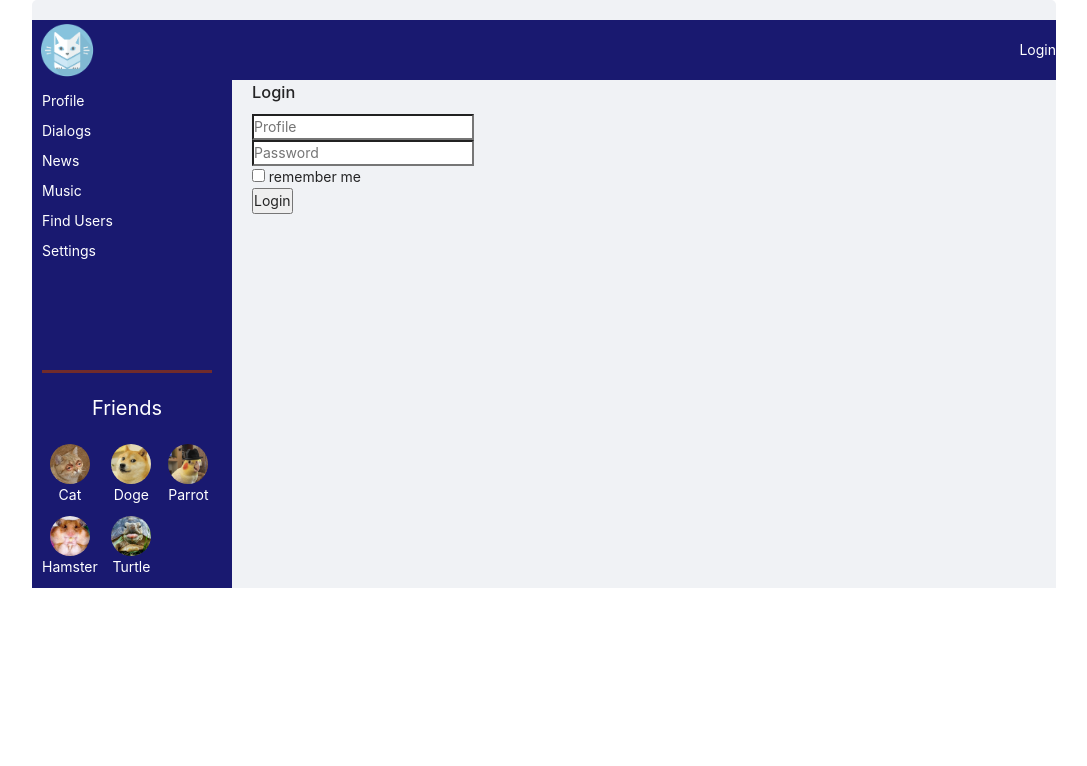
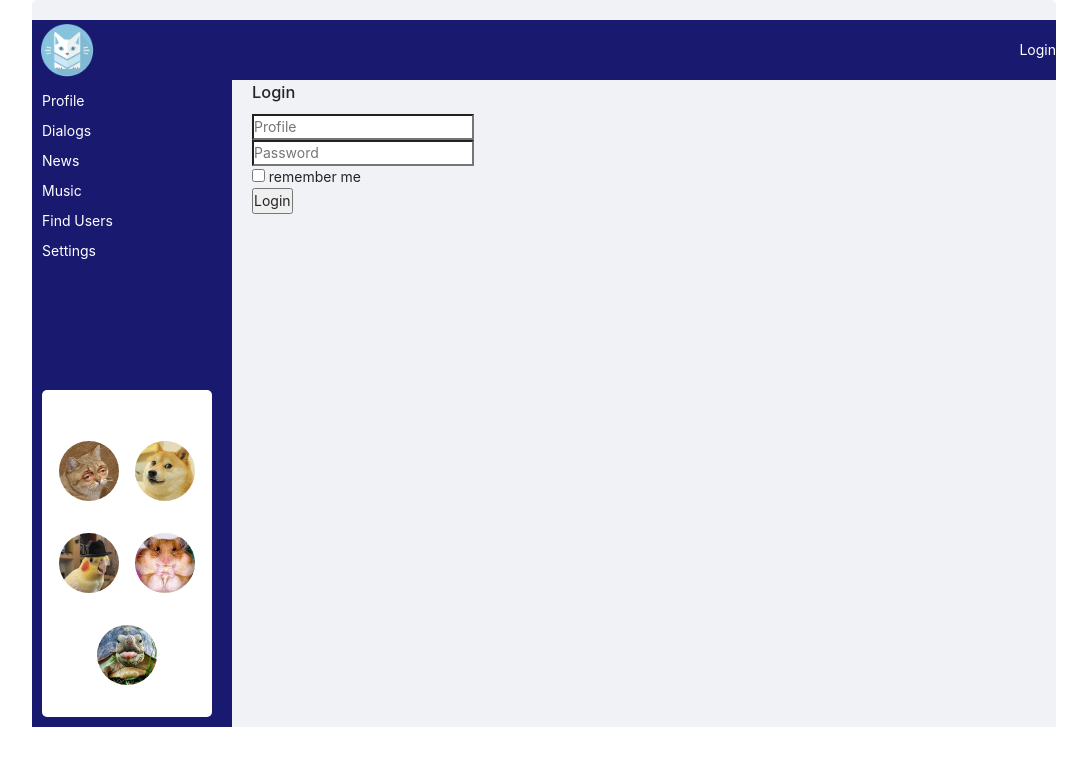
Before and after one commit to TonyBNK/social_network_ts, a React (Create React App) app: page /login in a window 1280 px wide. Shown: the top 766 px of the page, without its empty margins (96-1183 px from the left). Built offline with nearby package versions, Linux system fonts and the light colour scheme; no server answers.

Commit message:
100. Added friends list UI.

```diff
--- a/src/components/Friends/Friend/Friend.module.css
+++ /dev/null
@@ -1,10 +0,0 @@
-.friend {
-    font-size: 14px;
-    text-align: center;
-}
-
-.friend img {
-    width: 40px;
-    height: 40px;
-    border-radius: 50%;
-}
--- /dev/null
+++ b/src/components/Friends/Friend/Friend.module.scss
@@ -0,0 +1,5 @@
+.friendContainer {
+    div{
+        text-align: center;
+    }
+}
--- a/src/components/Friends/Friend/Friend.tsx
+++ b/src/components/Friends/Friend/Friend.tsx
@@ -1,15 +1,25 @@
 import React from "react";
-import c from './Friend.module.css';
+import c from './Friend.module.scss';
+import {Avatar} from 'antd';
+import {UserOutlined} from '@ant-design/icons';
+
 
 export type FriendType = {
     id: string
     name: string
     ava: string
 }
-export const Friend: React.FC<FriendType> = React.memo((props) => {
+export const Friend: React.FC<FriendType> = React.memo((
+    {
+        id,
+        ava,
+        name
+    }
+) => {
     return(
-      <div className={c.friend}>
-          <img src={props.ava} alt="ava"/><span>{props.name}</span>
-      </div>
+        <div className={c.friendContainer}>
+            <Avatar size={60} src={ava} icon={<UserOutlined/>}/>
+            <div>{name}</div>
+        </div>
     );
 });
--- a/src/components/Friends/Friends.module.css
+++ /dev/null
@@ -1,24 +0,0 @@
-.friends .title {
-    grid-area: friendTitle;
-    align-self: self-start;
-    justify-self: center;
-    font-size: 20px;
-}
-
-.friends{
-    grid-area: friends;
-    display: grid;
-    grid-template-columns: 1fr;
-    grid-template-areas: 'friendTitle';
-    row-gap: 20px;
-    border-top: #712b2b solid;
-    padding-top: 20px;
-    background-color: midnightblue;
-}
-
-.friends .friendsElements{
-    display: grid;
-    grid-template-columns: 1fr 1fr 1fr;
-    column-gap: 10px;
-    row-gap: 10px;
-}
--- /dev/null
+++ b/src/components/Friends/Friends.module.scss
@@ -0,0 +1,24 @@
+.friendsContainer {
+    margin-top: 20px;
+    background-color: white;
+    border-radius: 5px;
+    display: flex;
+    flex-direction: column;
+    align-items: center;
+    row-gap: 10px;
+
+    .titleContainer{
+        margin-top: 10px;
+        font-size: 20px;
+        font-weight: bold;
+    }
+
+    .bodyContainer{
+        display: flex;
+        justify-content: space-evenly;
+        align-items: center;
+        flex-wrap: wrap;
+        row-gap: 10px;
+        margin-bottom: 10px;
+    }
+}
--- a/src/components/Friends/Friends.tsx
+++ b/src/components/Friends/Friends.tsx
@@ -1,5 +1,5 @@
 import React from "react";
-import c from './Friends.module.css';
+import c from './Friends.module.scss';
 import {Friend, FriendType} from "./Friend/Friend";
 
 export type FriendsPageType = {
@@ -19,11 +19,11 @@ export const Friends: React.FC<FriendsPageType> = (
     );
 
     return (
-        <div className={c.friends}>
-            <div className={c.title}>
+        <div className={c.friendsContainer}>
+            <div className={c.titleContainer}>
                 Friends
             </div>
-            <div className={c.friendsElements}>
+            <div className={c.bodyContainer}>
                 {friendsList}
             </div>
         </div>
```
